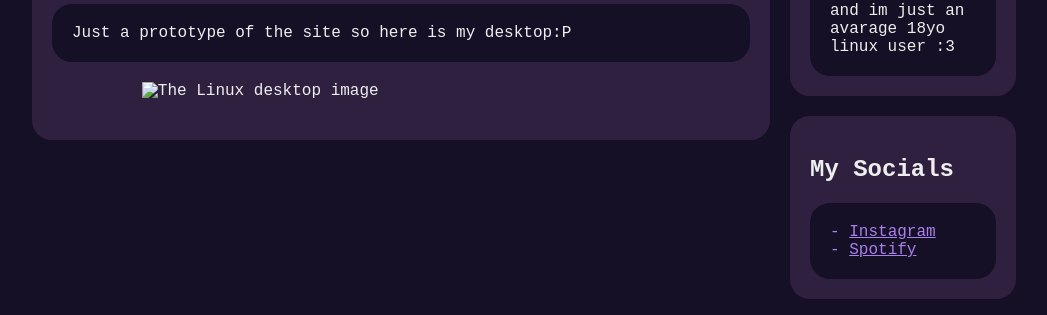
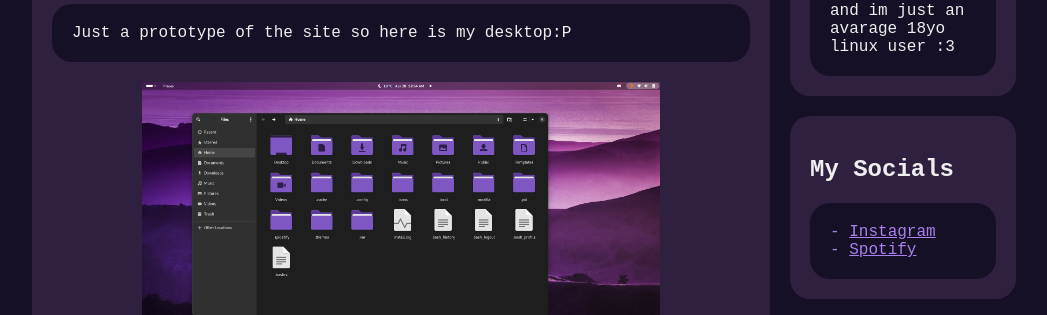
Before and after one commit to talu-mmvi/talu-mmvi.github.io, a plain HTML site: page index.html in a window 1280 px wide. Shown: the part 466-781 px from the top of the page, without its empty margins (116-1163 px from the left). Drawn offline with Linux system fonts and the light colour scheme.

Commit message:
Added missing image

```diff
--- a/index.html
+++ b/index.html
@@ -102,7 +102,7 @@
         <h2>Hello o/</h2>
         <h5>April 28th, 2024</h5>
         <div class="textb">Just a prototype of the site so here is my desktop:P</div>
-        <img src="image.png" alt="The Linux desktop image" class="laimg">
+        <img src="desktop.png" alt="The Linux desktop image" class="laimg">
       </div>
 
     </div>
```
Also changed, not shown: desktop.png (added).
